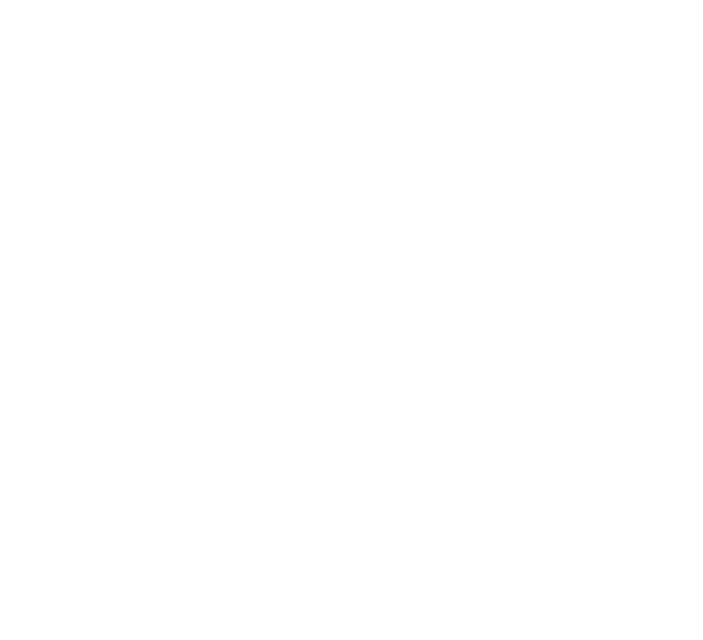
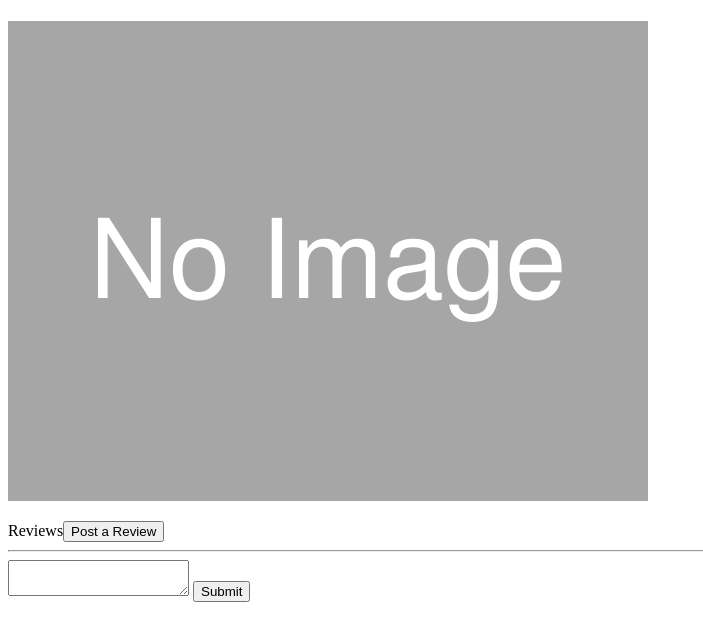
Before and after one commit to yurika-s/COMP1073, a plain HTML site: page Lab-3/index.html in a window 1280 px wide. Shown: the whole page, without its empty margins (0-703 px from the left). Drawn offline with Linux system fonts and the light colour scheme.

Commit message:
Added base HTML tags and images

```diff
--- a/Lab-3/index.html
+++ b/Lab-3/index.html
@@ -7,6 +7,33 @@
     <link rel="stylesheet" href="./css/style.css" />
   </head>
   <body>
+    <div class="container">
+      <h1></h1>
+      <div>
+        <div>
+          <img
+            id="productImage"
+            src="./images/noimagepng.png"
+            alt="image of the toy car"
+          />
+        </div>
+        <div class="details">
+          <p class="price"></p>
+          <div class="stars"></div>
+          <div>
+            Reviews<button type="button" class="postReviewBtn">
+              Post a Review
+            </button>
+          </div>
+          <hr />
+          <form action="">
+            <textarea name="" id=""> </textarea>
+            <button type="button">Submit</button>
+          </form>
+          <div class="reviews"></div>
+        </div>
+      </div>
+    </div>
     <script src="./js/script.js"></script>
   </body>
 </html>
```
Also changed, not shown: Lab-3/images/noimagepng.png (added), Lab-3/images/toy-car.jpg (added).
